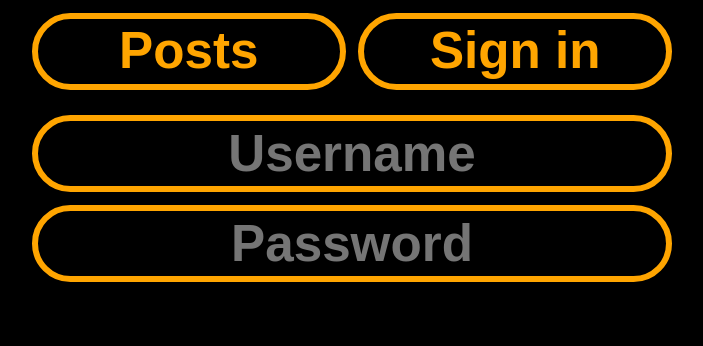
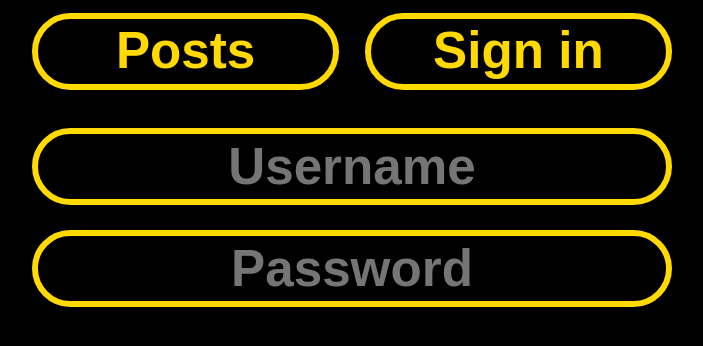
Before and after one commit to Nikolay-Petrov-Ognyanov/React-Forum, a React (Create React App) app: page /auth in a window 1280 px wide. Shown: the top 346 px of the page, without its empty margins (288-991 px from the left). Built offline with nearby package versions, Linux system fonts and the light colour scheme; no server answers; the HTML template or start-up script is replaced by a standard one.

Commit message:
upgrade style

```diff
--- a/src/App.css
+++ b/src/App.css
@@ -1,15 +1,72 @@
+@keyframes color-shift {
+	85.71428571428571% {
+		color: rgb(255, 0, 255);
+		border-color: rgb(255, 0, 255);
+		background-color: rgb(255, 0, 255);
+	}
+
+	71.42857142857143% {
+		color: rgb(0, 0, 255);
+		border-color: rgb(0, 0, 255);
+		background-color: rgb(0, 0, 255);
+	}
+
+	57.14285714285714% {
+		color: rgb(0, 191, 255);
+		border-color: rgb(0, 191, 255);
+		background-color: rgb(0, 191, 255);
+	}
+
+	42.85714285714286% {
+		color: rgb(0, 255, 0);
+		border-color: rgb(0, 255, 0);
+		background-color: rgb(0, 255, 0);
+	}
+
+	28.57142857142858% {
+		color: rgb(255, 255, 0);
+		border-color: rgb(255, 255, 0);
+		background-color: rgb(255, 255, 0);
+	}
+
+	14.28571428571429% {
+		color: rgb(255, 166, 0);
+		border-color: rgb(255, 166, 0);
+		background-color: rgb(255, 166, 0);
+	}
+
+	0% {
+		color: rgb(255, 0, 0);
+		border-color: rgb(255, 0, 0);
+		background-color: rgb(255, 0, 0);
+	}
+}
+
 .App {
-	text-align: center;
-	color: orange;
+	animation: color-shift 42s infinite;
+	color: red;
+	border-color: red;
+}
+
+.colorShift {
+	animation: color-shift 42s infinite;
+	color: red;
+	border-color: red;
+}
+
+section * {
+	color: inherit;
+	border-color: inherit;
+	animation: inherit;
+	background-color: inherit;
 }
 
 button,
 .button {
-	width: 24.5vw;
+	width: 24vw;
 	height: 6vw;
 	background-color: black;
-	color: orange;
-	border: 0.5vw solid orange;
+	border: 0.5vw solid;
 	border-radius: 3vw;
 	font-size: 4vw;
 	display: flex;
@@ -18,25 +75,23 @@ button,
 	white-space: nowrap;
 	margin-top: 1vw;
 	text-decoration: none;
+	color: inherit;
+	border-color: inherit;
+	animation: inherit;
 }
 
 button:hover,
 .button:hover {
 	cursor: pointer;
-	color: black;
-	background-color: orange;
-}
-
-button:disabled,
-.button:disabled {
-	display: none;
+	background-color: inherit;
 }
 
 nav {
 	display: flex;
 	justify-content: space-between;
-	margin: 0 25vw;
-	width: 50vw;
+	padding: 0 25vw;
+	width: 100vw;
+	background-color: black;
 }
 
 form {
@@ -44,8 +99,8 @@ form {
 	flex-direction: column;
 	justify-content: space-between;
 	align-items: center;
-	gap: 1vw;
-	margin: 2vw 0 0 0;
+	gap: 2vw;
+	margin: 3vw 0 0 0;
 }
 
 input {
@@ -53,21 +108,19 @@ input {
 	height: 6vw;
 	font-size: 4vw;
 	border-radius: 3vw;
-	border: 0.5vw solid orange;
+	border: 0.5vw solid;
 	background-color: black;
-	color: orange;
 	text-align: center;
 	outline: none;
 }
 
 textarea {
-	border: 0.5vw solid orange;
+	border: 0.5vw solid;
 	border-radius: 3vw;
 	resize: none;
 	background-color: black;
 	width: 50vw;
 	outline: none;
-	color: orange;
 	font-size: 4vw;
 	text-align: center;
 	height: 32vw;
@@ -84,6 +137,7 @@ section {
 	flex-direction: column;
 	align-items: center;
 	width: 100vw;
+	background-color: black;
 }
 
 .create {
@@ -91,7 +145,7 @@ section {
 }
 
 .postCard {
-	border: 0.5vw solid orange;
+	border: 0.5vw solid;
 	width: 100vw;
 	border-radius: 3vw;
 	font-size: 4vw;
@@ -104,12 +158,12 @@ section {
 
 .postCard:hover {
 	cursor: pointer;
-	background-color: orange;
+	background-color: rgb(255, 0, 0);
 	color: black;
 }
 
 .postWrapper {
-	border: 0.5vw solid orange;
+	border: 0.5vw solid;
 	width: 100vw;
 	border-radius: 3vw;
 	display: flex;
@@ -139,8 +193,8 @@ p {
 	position: absolute;
 	background-color: black;
 	width: 50vw;
-	height: 21vw;
-	top: 9vw;
+	height: 23vw;
+	top: 10vw;
 	display: flex;
 	flex-direction: column;
 	justify-content: space-between;
@@ -153,8 +207,8 @@ p {
 	align-items: center;
 	width: 50vw;
 	font-size: 3vw;
-	height: 13vw;
-	border: 0.5vw solid orange;
+	height: 14vw;
+	border: 0.5vw solid;
 	border-radius: 3vw;
 }
 
@@ -169,3 +223,8 @@ p {
 .errorsWrapper {
 	margin-top: -1vw;
 }
+
+.formButtons {
+	position: absolute;
+	top: 26vw;
+}
--- a/src/views/Auth.js
+++ b/src/views/Auth.js
@@ -129,29 +129,18 @@ export function Auth() {
                     onBlur={validateInput}
                 />
 
-                <div className="buttonsWrapper">
-                    <button
-                        type="submit"
-                        onClick={handleRegister}
-                        disabled={Object.values(errors).some(entry => entry !== "")
-                            ? true
-                            : Object.values(inputs).some(entry => entry === "")
-                        }
-                    >
-                        Register
-                    </button>
 
-                    <button
-                        type="submit"
-                        onClick={handleLogin}
-                        disabled={Object.values(errors).some(entry => entry !== "")
-                            ? true
-                            : Object.values(inputs).some(entry => entry === "")
-                        }
-                    >
-                        Login
-                    </button>
-                </div>
+
+                {
+                    !Object.values(errors).some(entry => entry !== "") &&
+                    !Object.values(inputs).some(entry => entry === "") &&
+
+                    <div className="buttonsWrapper">
+                        <button type="submit" onClick={handleRegister}>Register</button>
+                        <button type="submit" onClick={handleLogin}>Login</button>
+                    </div>
+                }
+
             </form>
 
             <div className="errorsWrapper">
@@ -159,15 +148,15 @@ export function Auth() {
                 {errors.password && <p className="errors">{errors.password}</p>}
             </div>
 
-            {showModal &&
+            {
+                showModal &&
+
                 <div className="modal">
-                    <div className="modalMessage">
-                        {modalMessage}
-                    </div>
+                    <div className="modalMessage">{modalMessage}</div>
 
                     <button onClick={closeModal}>OK</button>
                 </div>
             }
-        </section>
+        </section >
     )
 }
```
